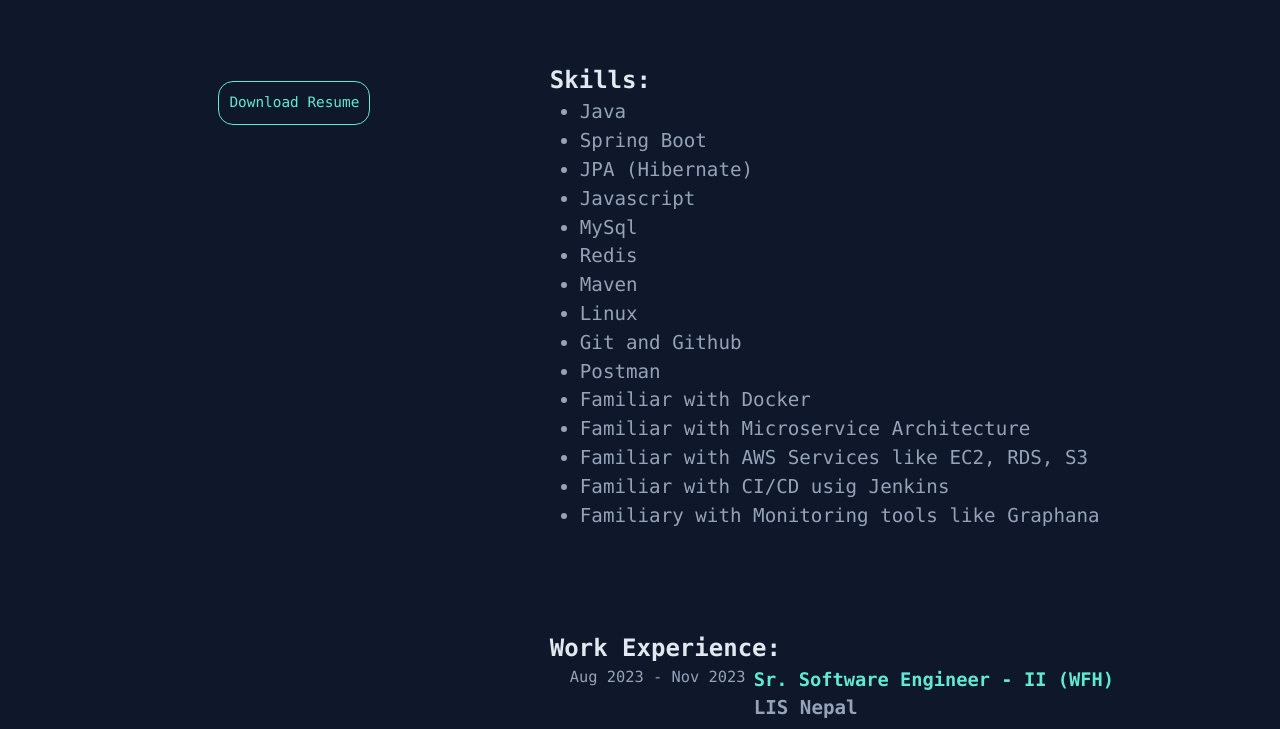
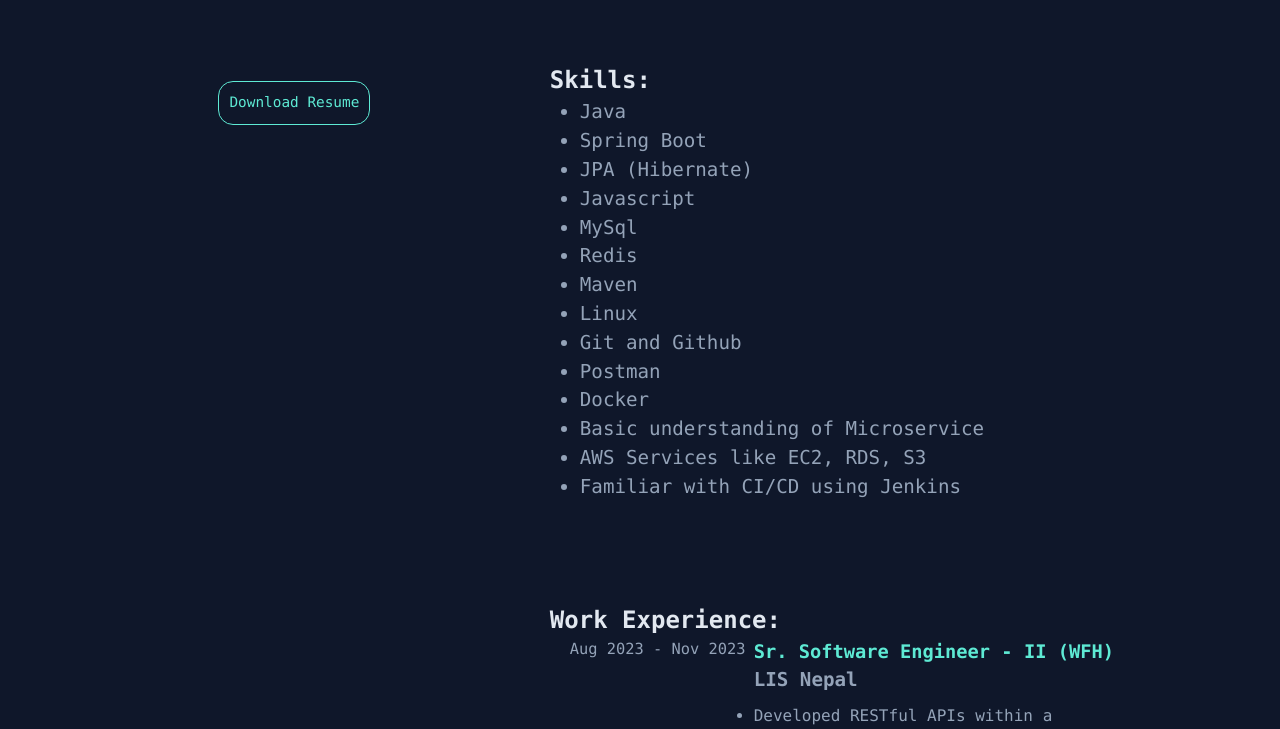
Before and after one commit to Bikash-Gurung/Bikash-Gurung.github.io, a plain HTML site: page index.html in a window 1280 px wide. Shown: the part 368-1097 px from the top of the page. Drawn offline with Linux system fonts and the light colour scheme.

Commit message:
Updates: 1. Update resume(pdf) 2. Update skills

```diff
--- a/index.html
+++ b/index.html
@@ -80,11 +80,10 @@
             <li>Linux</li>
             <li>Git and Github</li>
             <li>Postman</li>
-            <li>Familiar with Docker</li>
-            <li>Familiar with Microservice Architecture</li>
-            <li>Familiar with AWS Services like EC2, RDS, S3</li>
-            <li>Familiar with CI/CD usig Jenkins</li>
-            <li>Familiary with Monitoring tools like Graphana</li>
+            <li>Docker</li>
+            <li>Basic understanding of Microservice</li>
+            <li>AWS Services like EC2, RDS, S3</li>
+            <li>Familiar with CI/CD using Jenkins</li>
           </ul>
         </div>
         <div class="professional-experience div-gap">
```
Also changed, not shown: 1 other file.
